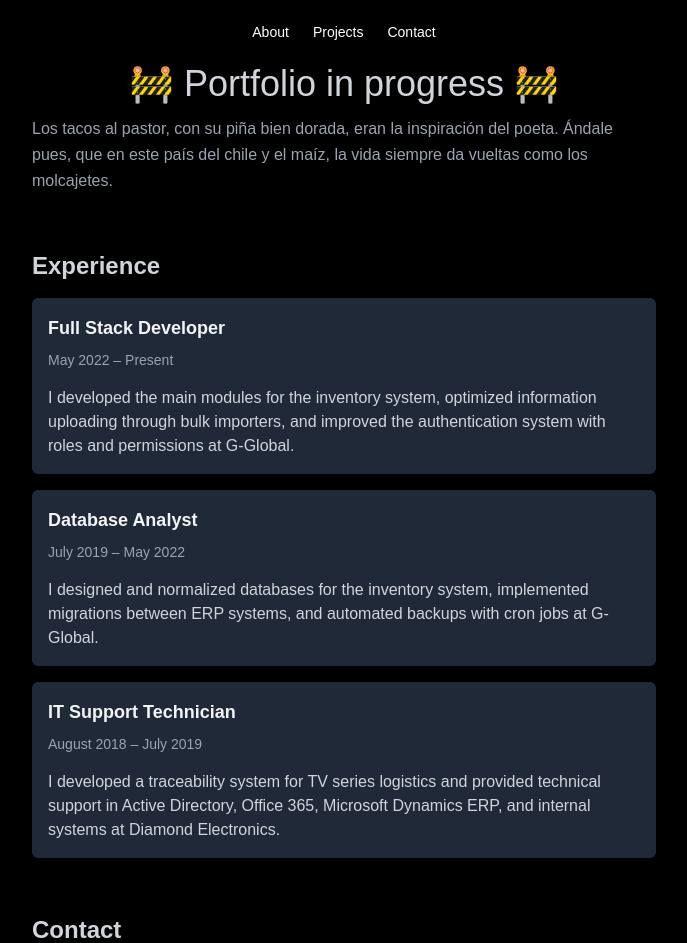
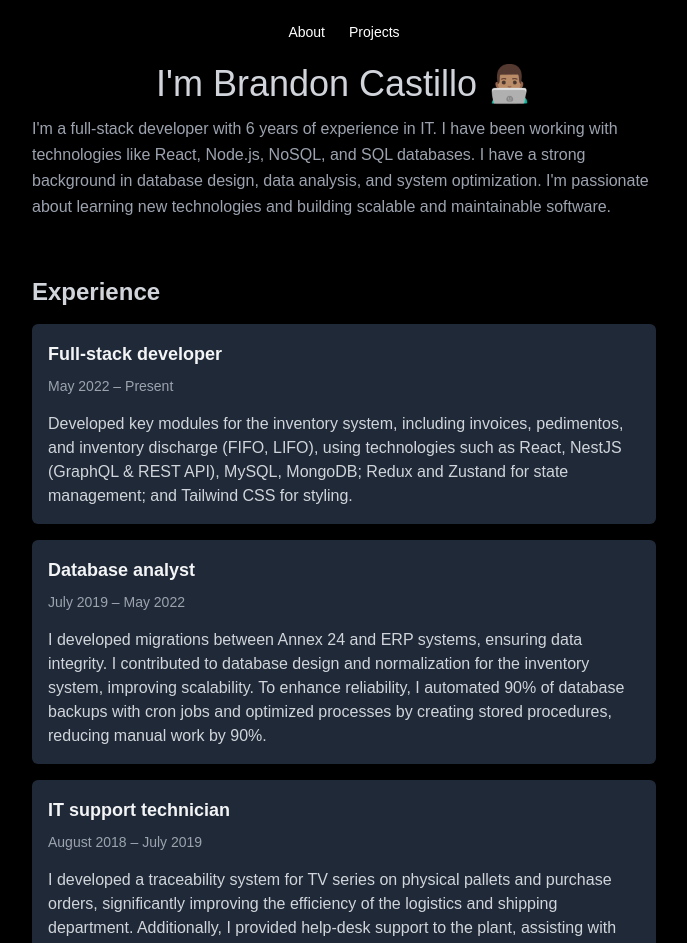
Before and after one commit to brandonjcg/portfolio, a Next.js app: page / in a window 1280 px wide. Shown: the top 943 px of the page, without its empty margins (296-983 px from the left). Built offline with nearby package versions, Linux system fonts and the light colour scheme.

Commit message:
feat(app): :sparkles: first edition of portfolio

```diff
--- a/src/app/components/ui/Navbar.tsx
+++ b/src/app/components/ui/Navbar.tsx
@@ -3,7 +3,6 @@ import Link from 'next/link';
 const navLinks = [
   { href: '#about', label: 'About' },
   { href: '#projects', label: 'Projects' },
-  { href: '#contact', label: 'Contact' },
 ];
 
 export const Navbar = () => {
--- a/src/app/data.ts
+++ b/src/app/data.ts
@@ -2,24 +2,24 @@ import { type IList } from './interfaces';
 
 export const experiencesRows: IList[] = [
   {
-    title: 'Full Stack Developer',
+    title: 'Full-stack developer',
     slug: 'full-stack-developer',
     period: 'May 2022 – Present',
     description:
-      'I developed the main modules for the inventory system, optimized information uploading through bulk importers, and improved the authentication system with roles and permissions at G-Global.',
+      'Developed key modules for the inventory system, including invoices, pedimentos, and inventory discharge (FIFO, LIFO), using technologies such as React, NestJS (GraphQL & REST API), MySQL, MongoDB; Redux and Zustand for state management; and Tailwind CSS for styling.',
   },
   {
-    title: 'Database Analyst',
+    title: 'Database analyst',
     slug: 'database-analyst',
     period: 'July 2019 – May 2022',
     description:
-      'I designed and normalized databases for the inventory system, implemented migrations between ERP systems, and automated backups with cron jobs at G-Global.',
+      'I developed migrations between Annex 24 and ERP systems, ensuring data integrity. I contributed to database design and normalization for the inventory system, improving scalability. To enhance reliability, I automated 90% of database backups with cron jobs and optimized processes by creating stored procedures, reducing manual work by 90%.',
   },
   {
-    title: 'IT Support Technician',
+    title: 'IT support technician',
     slug: 'it-support-technician',
     period: 'August 2018 – July 2019',
     description:
-      'I developed a traceability system for TV series logistics and provided technical support in Active Directory, Office 365, Microsoft Dynamics ERP, and internal systems at Diamond Electronics.',
+      'I developed a traceability system for TV series on physical pallets and purchase orders, significantly improving the efficiency of the logistics and shipping department. Additionally, I provided help-desk support to the plant, assisting with Active Directory, Office 365, Microsoft Dynamics ERP, and other internal systems, ensuring smooth operations and quick issue resolution.',
   },
 ];
--- a/src/app/page.tsx
+++ b/src/app/page.tsx
@@ -2,22 +2,21 @@ import { List } from './components/List/List';
 import { experiencesRows } from './data';
 
 export default function Home() {
+  const beginDate = new Date('2019-07-24');
+  const endDate = new Date();
+  const years = endDate.getFullYear() - beginDate.getFullYear();
+
   return (
     <>
-      <h1 className="text-4xl text-center">🚧 Portfolio in progress 🚧</h1>
       <div className="space-y-10">
-        <section id="about">
+        <section id="about" className="scroll-mt-16">
+          <h1 className="text-4xl text-center">{`I'm Brandon Castillo 👨🏽‍💻`}</h1>
           <p className="mt-3 text-gray-400 leading-relaxed">
-            Los tacos al pastor, con su piña bien dorada, eran la inspiración
-            del poeta. Ándale pues, que en este país del chile y el maíz, la
-            vida siempre da vueltas como los molcajetes.
+            {`I'm a full-stack developer with ${years} years of experience in IT. I have been working with technologies like React, Node.js, NoSQL, and SQL databases. I have a strong background in database design, data analysis, and system optimization. I'm passionate about learning new technologies and building scalable and maintainable software.`}
           </p>
         </section>
-        <section id="experience">
+        <section id="projects" className="scroll-mt-16">
           <List title="Experience" rows={experiencesRows} />
-        </section>
-        <section id="contact">
-          <List title="Contact" rows={experiencesRows} />
         </section>
       </div>
     </>
```
